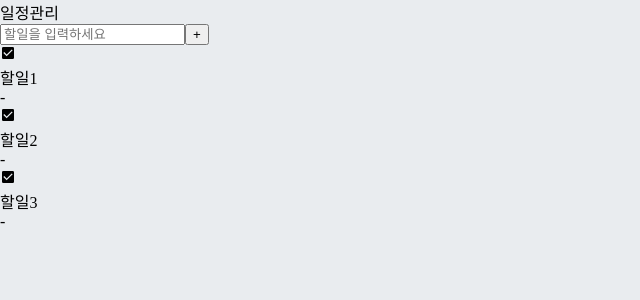
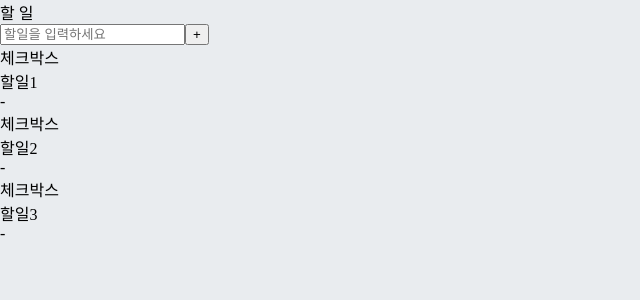
Before and after one commit to eunjeong09/book-todo-app, a React (Create React App) app in the folder todo-app/: page / in a window 1280 px wide. Shown: the top 300 px of the page, without its empty margins (0-640 px from the left). Built offline with nearby package versions, Linux system fonts and the light colour scheme.

Commit message:
Add final
onToggle함수 구현중

```diff
--- /dev/null
+++ b/todo-app/src/finalApp.js
@@ -0,0 +1,65 @@
+import React, { useCallback, useRef, useState } from 'react';
+import TodoTemplate from './finalComponents/TodoTemplate';
+import TodoInsert from './finalComponents/TodoInsert';
+import TodoList from './finalComponents/TodoList';
+
+const App = () => {
+    const [todos, setTodos] = useState(
+        [{
+            id: 1,
+            text: '할일1',
+            checked: false
+        },
+        {
+            id: 2,
+            text: '할일2',
+            checked: false
+        },
+        {
+            id: 3,
+            text: '할일3',
+            checked: false
+        }]
+    )
+
+    const nextId = useRef(4);
+
+    const onInsert = useCallback(
+        text => {
+            const todo = {
+                id: nextId.current,
+                text,
+                checked: false
+            }
+            setTodos(todos.concat(todo));
+            nextId.current += 1;
+        },
+        [todos],
+    )
+
+
+    const onRemove = useCallback(
+        id => {
+            setTodos(todos.filter(todos => todos.id != id))
+        },
+        [todos]
+    )
+
+    const onToggle = useCallback(
+        id => {
+            console.log(id);
+        },
+        [todos]
+    )
+
+
+
+    return (
+        <TodoTemplate>
+            <TodoInsert onInsert={onInsert} />
+            <TodoList onRemove={onRemove} onToggle={onToggle} todos={todos} />
+        </TodoTemplate>
+
+    )
+}
+export default App;
--- /dev/null
+++ b/todo-app/src/finalComponents/TodoInsert.js
@@ -0,0 +1,31 @@
+import React, { useState, useCallback } from 'react';
+
+const TodoInsert = ({ onInsert }) => {
+    const [value, setValue] = useState('');
+
+    const onSubmit = useCallback(
+        e => {
+            onInsert(value);
+            setValue('');
+            e.preventDefault();
+        },
+        [onInsert, value],
+    )
+
+    const onChange = useCallback(
+        e => {
+            setValue(e.target.value)
+        },
+        [],
+    )
+
+
+    return (
+        <form onSubmit={onSubmit}>
+            <input placeholder="할일을 입력하세요" onChange={onChange} value={value} />
+            <button>+</button>
+        </form>
+    )
+}
+
+export default TodoInsert;
--- /dev/null
+++ b/todo-app/src/finalComponents/TodoItem.js
@@ -0,0 +1,15 @@
+import React from 'react';
+import cn from 'classnames';
+
+const TodoItem = ({todo, onRemove}) => {
+    return (
+        <div>
+            <div >
+                체크박스
+            </div>
+            <div>{todo.text}</div>
+            <div onClick={() => onRemove(todo.id)} >-</div>
+        </div>
+    )
+}
+export default TodoItem;
--- /dev/null
+++ b/todo-app/src/finalComponents/TodoList.js
@@ -0,0 +1,12 @@
+import React from 'react';
+import TodoItem from './TodoItem';
+
+const TodoList = ({ todos, onRemove, onToggle }) => {
+    return (
+        todos.map(todo =>
+            <TodoItem key={todo.id} todo={todo} onRemove={onRemove} onToggle={onToggle} />
+        )
+    )
+}
+
+export default TodoList;
--- /dev/null
+++ b/todo-app/src/finalComponents/TodoTemplate.js
@@ -0,0 +1,11 @@
+import React from 'react';
+
+const TodoTemplate = ({ children }) => {
+    return (
+        <div>
+            <div>할 일</div>
+            <div>{children}</div>
+        </div>
+    )
+}
+export default TodoTemplate;
--- a/todo-app/src/index.js
+++ b/todo-app/src/index.js
@@ -5,7 +5,8 @@ import './index.css';
 // import App from './newApp';
 // import App from './testApp';
 // import App from './testApp2';
-import App from './realTestApp';
+// import App from './realTestApp';
+import App from './finalApp';
 import reportWebVitals from './reportWebVitals';
 
 ReactDOM.render(
```
